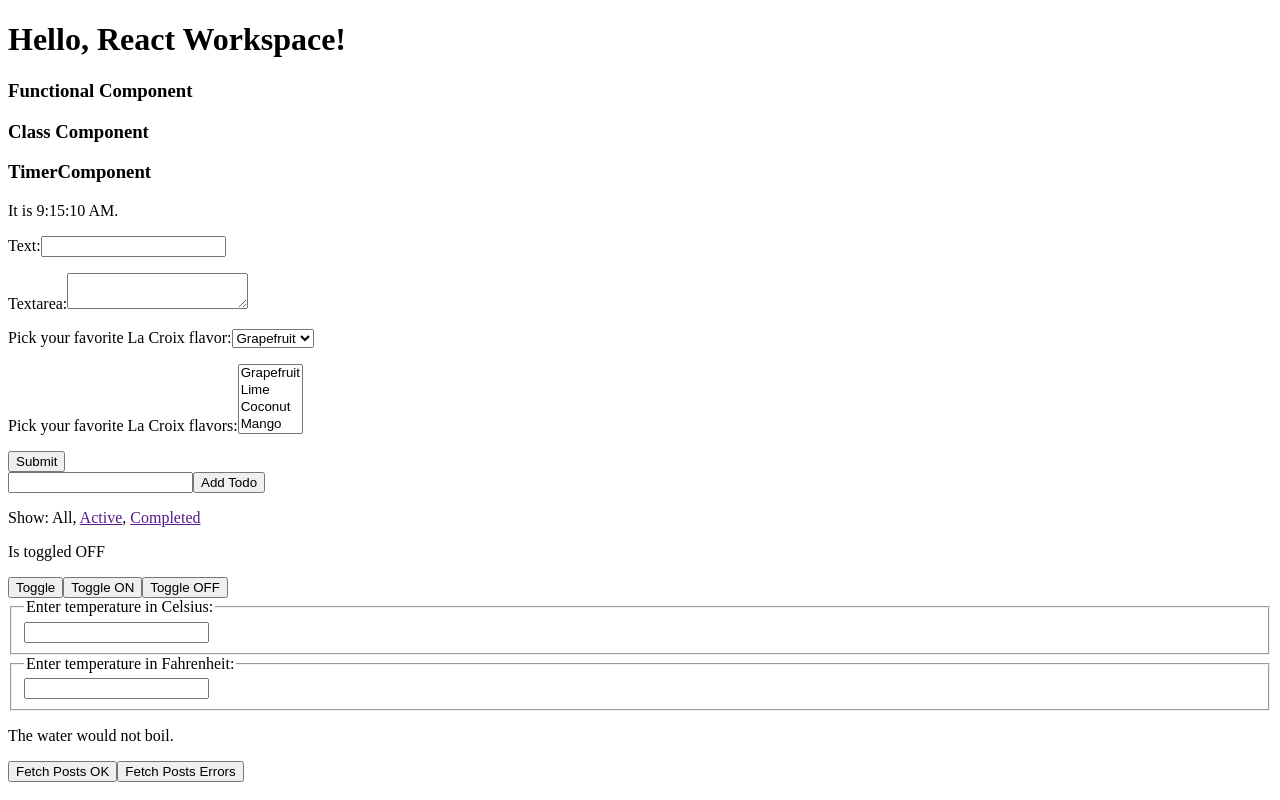
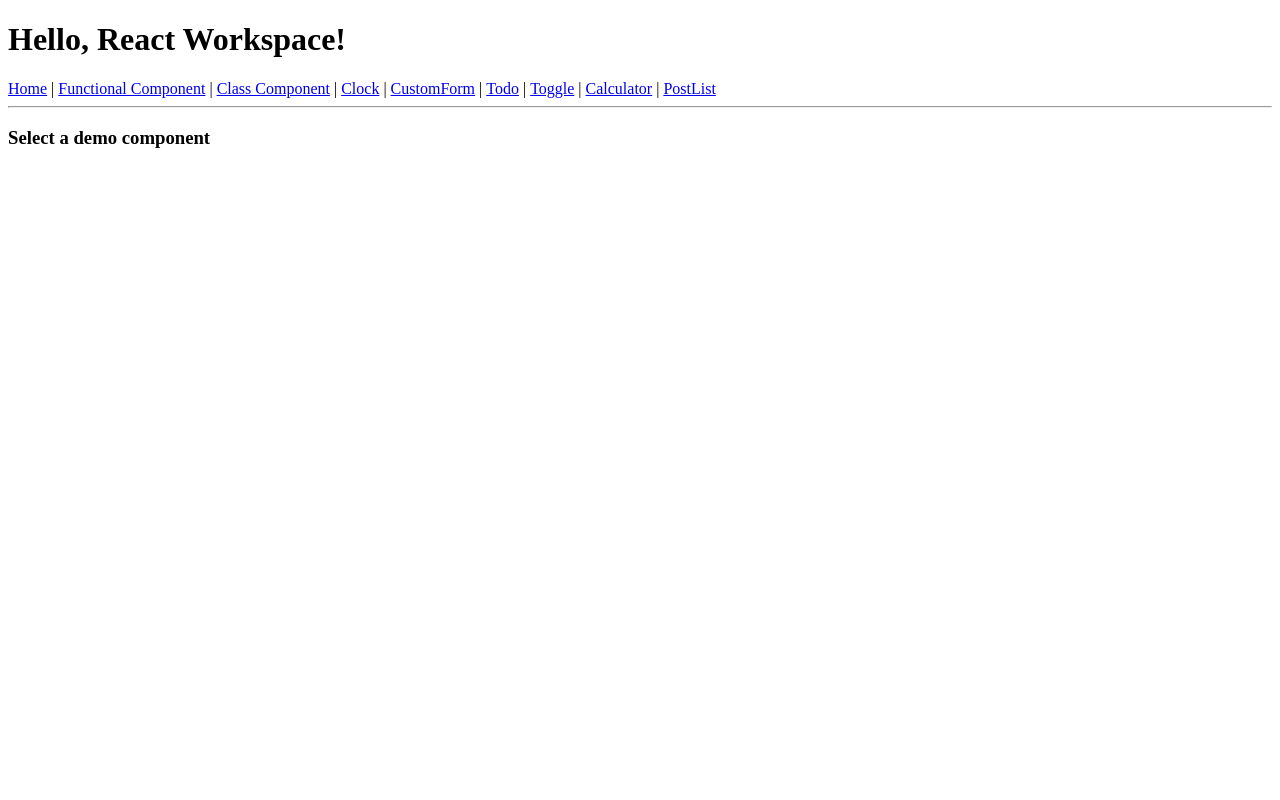
Before and after one commit to bl00mber/react-workspace, a React app: page / in a window 1280 px wide. Built offline with nearby package versions, Linux system fonts and the light colour scheme.

Commit message:
src(app): moving each component in a specific route

```diff
--- a/src/App.jsx
+++ b/src/App.jsx
@@ -1,6 +1,6 @@
 import React from 'react';
 import { Provider } from 'react-redux';
-import { BrowserRouter } from 'react-router-dom';
+import { BrowserRouter, Route, Switch, Link } from 'react-router-dom';
 
 import FunctionalComponent from '@/components/FunctionalComponent';
 import ClassComponent from '@/components/ClassComponent';
@@ -20,18 +20,68 @@ const App = () => (
     <BrowserRouter>
       <div>
         <h1>Hello, React Workspace!</h1>
-        <FunctionalComponent name="Functional Component" />
-        <ClassComponent name="Class Component" />
-        <Clock />
-        <CustomForm />
-        <div>
-          <AddTodoComponent />
-          <VisibleTodoList />
-          <Footer />
-        </div>
-        <Toggle />
-        <Calculator />
-        <PostList />
+
+        <Link to="/">Home</Link>
+        &nbsp;|&nbsp;
+        <Link to="/functional-component">Functional Component</Link>
+        &nbsp;|&nbsp;
+        <Link to="/class-component">Class Component</Link>
+        &nbsp;|&nbsp;
+        <Link to="/clock">Clock</Link>
+        &nbsp;|&nbsp;
+        <Link to="/custom-form">CustomForm</Link>
+        &nbsp;|&nbsp;
+        <Link to="/todo">Todo</Link>
+        &nbsp;|&nbsp;
+        <Link to="/toggle">Toggle</Link>
+        &nbsp;|&nbsp;
+        <Link to="/calculator">Calculator</Link>
+        &nbsp;|&nbsp;
+        <Link to="/post-list">PostList</Link>
+
+        <hr />
+
+        <Switch>
+          <Route
+            exact
+            path="/functional-component"
+            render={props =>
+              <FunctionalComponent {...props} name="Functional Component" />}
+          />
+
+          <Route
+            exact
+            path="/class-component"
+            render={props =>
+              <ClassComponent {...props} name="Class Component" />}
+          />
+
+
+          <Route exact path="/clock" component={Clock} />
+
+          <Route exact path="/custom-form" component={CustomForm} />
+
+          <Route exact path="/todo">
+            <div>
+              <AddTodoComponent />
+              <VisibleTodoList />
+              <Footer />
+            </div>
+          </Route>
+
+          <Route exact path="/toggle" component={Toggle} />
+
+          <Route exact path="/calculator" component={Calculator} />
+
+          <Route exact path="/post-list" component={PostList} />
+
+          {/* when none of the above match, the following route will be rendered */}
+          <Route>
+            <h3>Select a demo component</h3>
+          </Route>
+
+
+        </Switch>
       </div>
     </BrowserRouter>
   </Provider>
```
Also changed, not shown: 2 other files (tests, documents, lock files or other folders).
